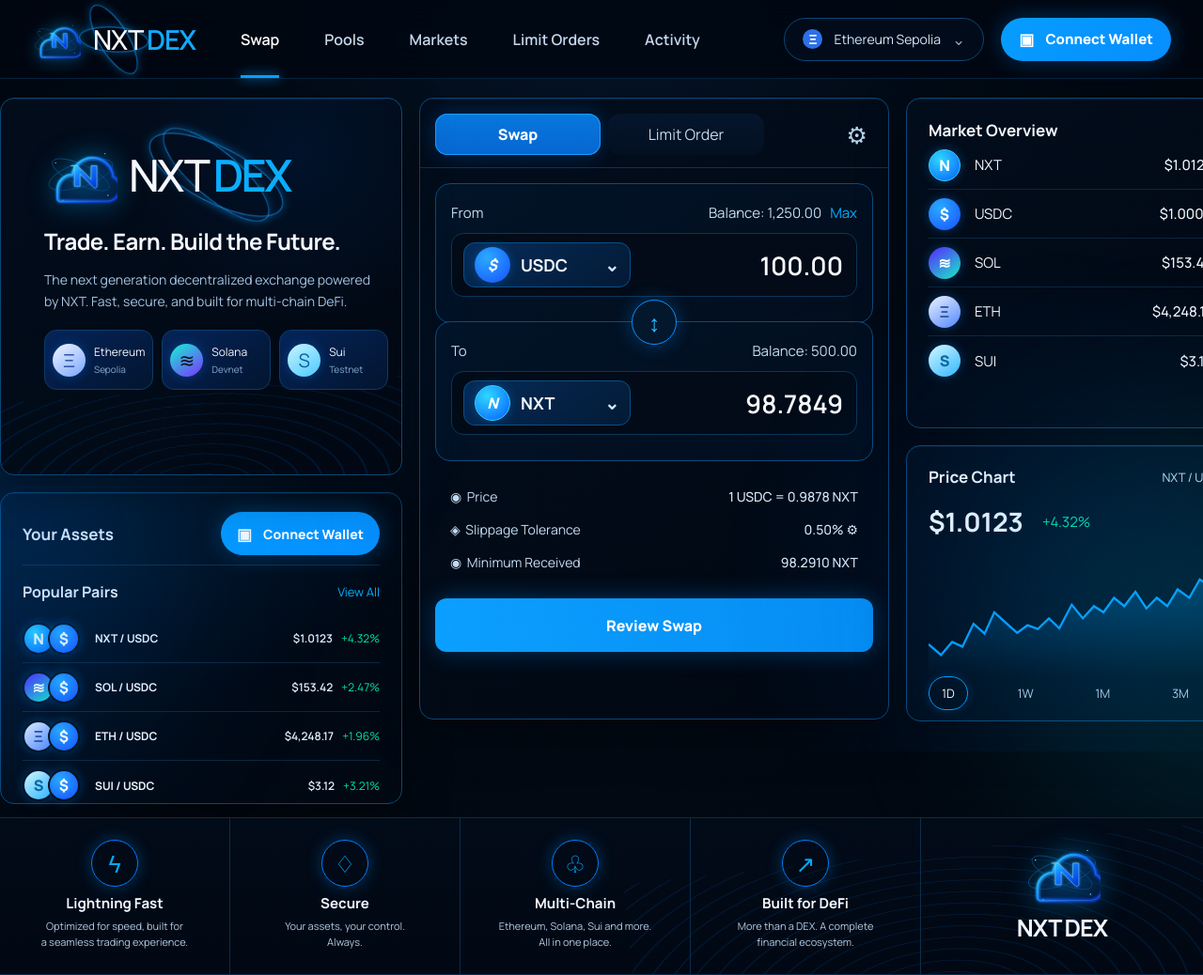
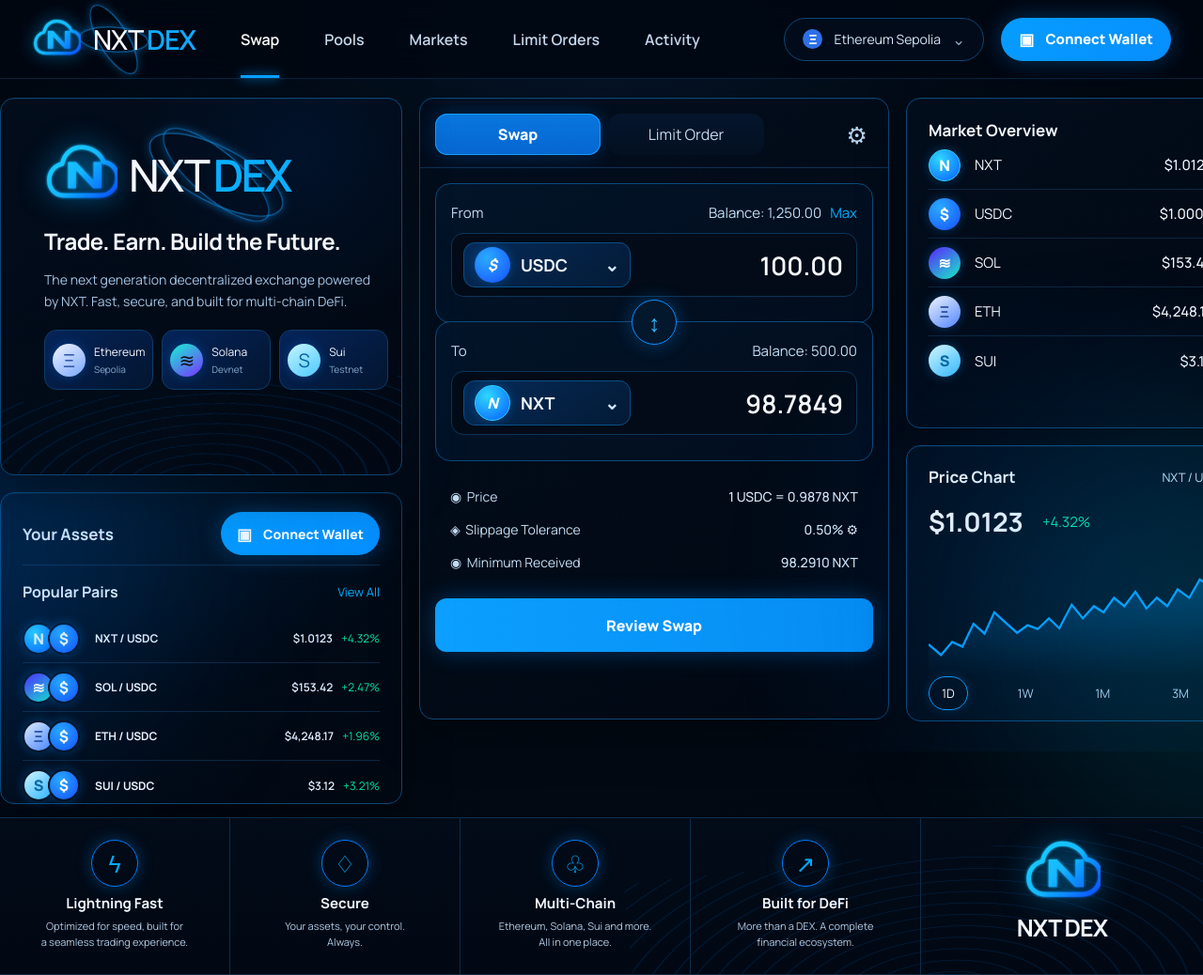
Before and after one commit to NXTPAD/NXTDEX, a website: page index.html in a window 1280 px wide. Shown: the top 1038 px of the page at 94% size. Drawn offline with Linux system fonts and the light colour scheme; a web font is replaced by a local one.

Commit message:
Restore pre-branding state

```diff
--- a/index.html
+++ b/index.html
@@ -10,7 +10,7 @@
 <body>
 <div class="bg-grid"></div><div class="ambient ambient-one"></div><div class="ambient ambient-two"></div>
 <header class="topbar">
-<a class="brand" href="./"><img src="assets/img/nxt-logo.svg" alt="NXT Cloud logo"><span>NXT <b>DEX</b></span></a>
+<a class="brand" href="./"><img src="assets/img/nxt-cloud-logo.svg" alt="NXT Cloud logo"><span>NXT <b>DEX</b></span></a>
 <nav><a class="active" href="#swap">Swap</a><a href="#pools">Pools</a><a href="#markets">Markets</a><a href="#orders">Limit Orders</a><a href="#activity">Activity</a></nav>
 <div class="header-actions"><button class="network-btn" id="networkBtn"><span class="network-icon">Ξ</span><span id="networkLabel">Ethereum Sepolia</span><span class="chevron">⌄</span></button><button class="wallet-btn" id="connectBtn"><span>▣</span> Connect Wallet</button></div>
 </header>
@@ -18,7 +18,7 @@
 <section class="workspace" id="swap">
 <aside class="left-col">
 <div class="intro-panel">
-<div class="intro-brand"><img src="assets/img/nxt-logo.svg" alt=""><span>NXT <b>DEX</b></span></div>
+<div class="intro-brand"><img src="assets/img/nxt-cloud-logo.svg" alt=""><span>NXT <b>DEX</b></span></div>
 <h1>Trade. Earn. Build the Future.</h1>
 <p>The next generation decentralized exchange powered by NXT. Fast, secure, and built for multi-chain DeFi.</p>
 <div class="chain-cards">
@@ -65,7 +65,7 @@
 <div><i>♢</i><h3>Secure</h3><p>Your assets, your control.<br>Always.</p></div>
 <div><i>♧</i><h3>Multi-Chain</h3><p>Ethereum, Solana, Sui and more.<br>All in one place.</p></div>
 <div><i>↗</i><h3>Built for DeFi</h3><p>More than a DEX. A complete<br>financial ecosystem.</p></div>
-<div class="footer-logo"><img src="assets/img/nxt-logo.svg" alt=""><b>NXT DEX</b></div>
+<div class="footer-logo"><img src="assets/img/nxt-cloud-logo.svg" alt=""><b>NXT DEX</b></div>
 </section>
 <section class="hidden-dashboard" aria-hidden="true">
 <div class="info-card" id="pools"><span>LIQUIDITY</span><h3>Liquidity pools</h3><p>Pool management is being developed on the NXT protocol.</p></div>
```
